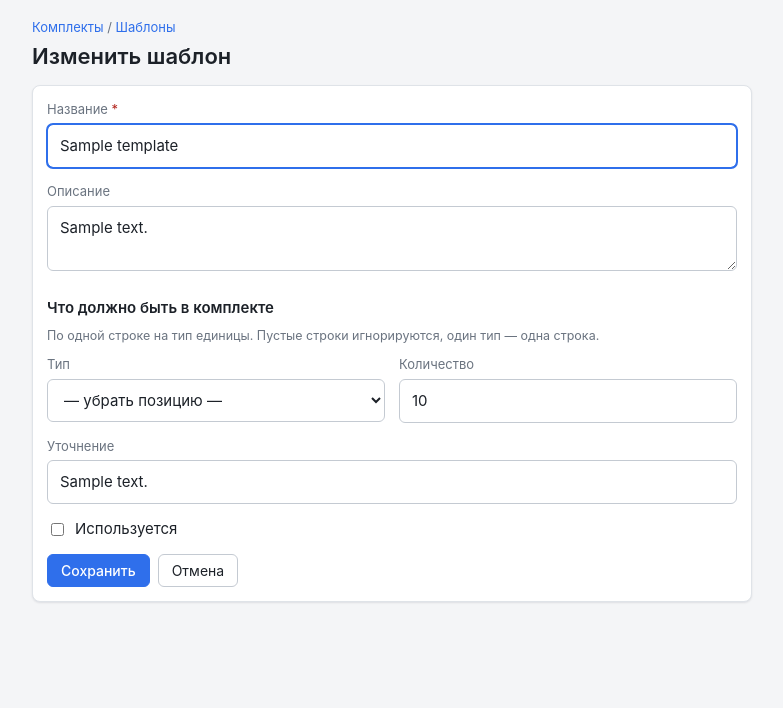
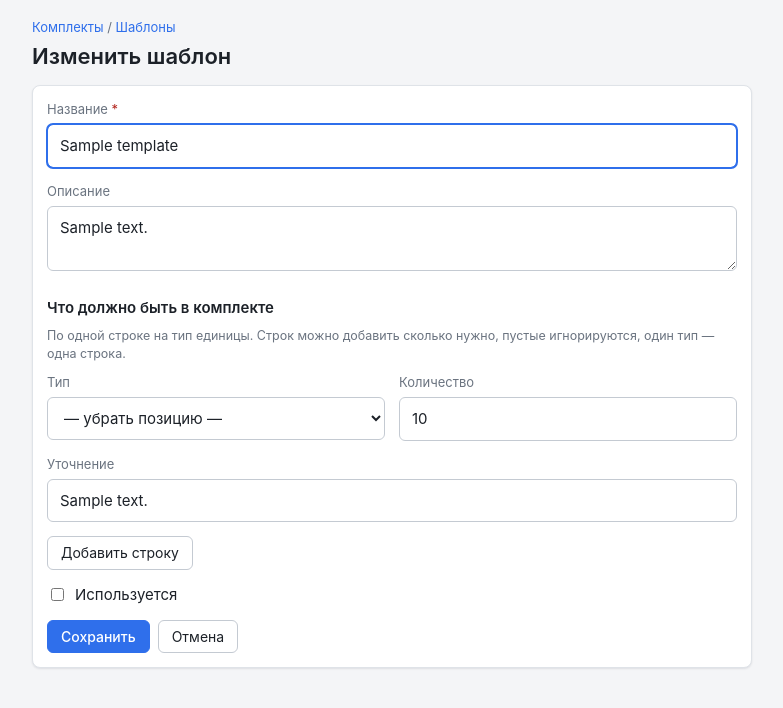
Before and after one commit to GubkinKirill/Where, a Python web app: template app/templates/kits/template_form.html in a window 1280 px wide. Shown: the top 708 px of the page, without its empty margins (34-817 px from the left). Run offline with Jinja, Linux system fonts and the light colour scheme; the template is opened without the code that fills it: most values are stand-ins (such as "Sample title", 1, 10 or a date in 2020).

Commit message:
Let a completeness template take as many lines as it needs
The form offered three blank rows, and the only way past them was to save,
reopen the template and get three more: six types meant two saves, nine
meant three. The server never had that limit — it keeps every line it is
sent, and an eight-line template posts through fine. The ceiling was the
markup alone.

A «Добавить строку» button now clones a blank row from a <template>, so a
kit of any size goes in one save. Three rows stay as the starting point,
since most kits are small.

Co-Authored-By: Claude Opus 5 <noreply@anthropic.com>
Claude-Session: https://claude.ai/code/session_01EYq1tFx8RbN9qA7J1wAtfs

```diff
--- a/app/templates/kits/template_form.html
+++ b/app/templates/kits/template_form.html
@@ -25,10 +25,13 @@
 
       <h2 style="margin:22px 0 10px">Что должно быть в комплекте</h2>
       <div class="hint" style="margin-bottom:10px">
-        По одной строке на тип единицы. Пустые строки игнорируются, один тип — одна строка.
+        По одной строке на тип единицы. Строк можно добавить сколько нужно,
+        пустые игнорируются, один тип — одна строка.
       </div>
 
+      <div id="kit-lines">
         {% for line in lines %}
+        <div class="kit-line">
           <div class="form-grid">
             <div class="form-row">
               <label>Тип</label>
@@ -48,9 +51,11 @@
             <label>Уточнение</label>
             <input type="text" name="line_note" value="{{ line.note or '' }}" placeholder="Например: кабель 5 м, N-типа">
           </div>
+        </div>
         {% endfor %}
 
         {% for _ in range(blank_lines) %}
+        <div class="kit-line">
           <div class="form-grid">
             <div class="form-row">
               <label>Тип</label>
@@ -70,7 +75,37 @@
             <label>Уточнение</label>
             <input type="text" name="line_note" placeholder="необязательно">
           </div>
+        </div>
         {% endfor %}
+      </div>
+
+      <div class="form-row">
+        <button class="btn" type="button" id="kit-add-line">Добавить строку</button>
+      </div>
+
+      <template id="kit-blank-line">
+        <div class="kit-line">
+          <div class="form-grid">
+            <div class="form-row">
+              <label>Тип</label>
+              <select name="line_type_id">
+                <option value="">— не задано —</option>
+                {% for type in types %}
+                  <option value="{{ type.id }}">{{ type.name }}</option>
+                {% endfor %}
+              </select>
+            </div>
+            <div class="form-row">
+              <label>Количество</label>
+              <input type="number" name="line_quantity" min="1" value="1">
+            </div>
+          </div>
+          <div class="form-row">
+            <label>Уточнение</label>
+            <input type="text" name="line_note" placeholder="необязательно">
+          </div>
+        </div>
+      </template>
 
       <div class="form-row check">
         <label>
@@ -86,4 +121,21 @@
     </form>
   </div>
 </section>
+
+<script>
+  /* строк комплектности бывает больше трёх: добавляем по кнопке,
+     сервер принимает столько, сколько прислали */
+  (function () {
+    var button = document.getElementById('kit-add-line');
+    var host = document.getElementById('kit-lines');
+    var blank = document.getElementById('kit-blank-line');
+    if (!button || !host || !blank) return;
+    button.addEventListener('click', function () {
+      var line = blank.content.firstElementChild.cloneNode(true);
+      host.appendChild(line);
+      var select = line.querySelector('select');
+      if (select) select.focus();
+    });
+  })();
+</script>
 {% endblock %}
```
Also changed, not shown: tests/test_admin_web.py (+29 -0 lines). Lines whose indentation alone changed are shown as unchanged.
